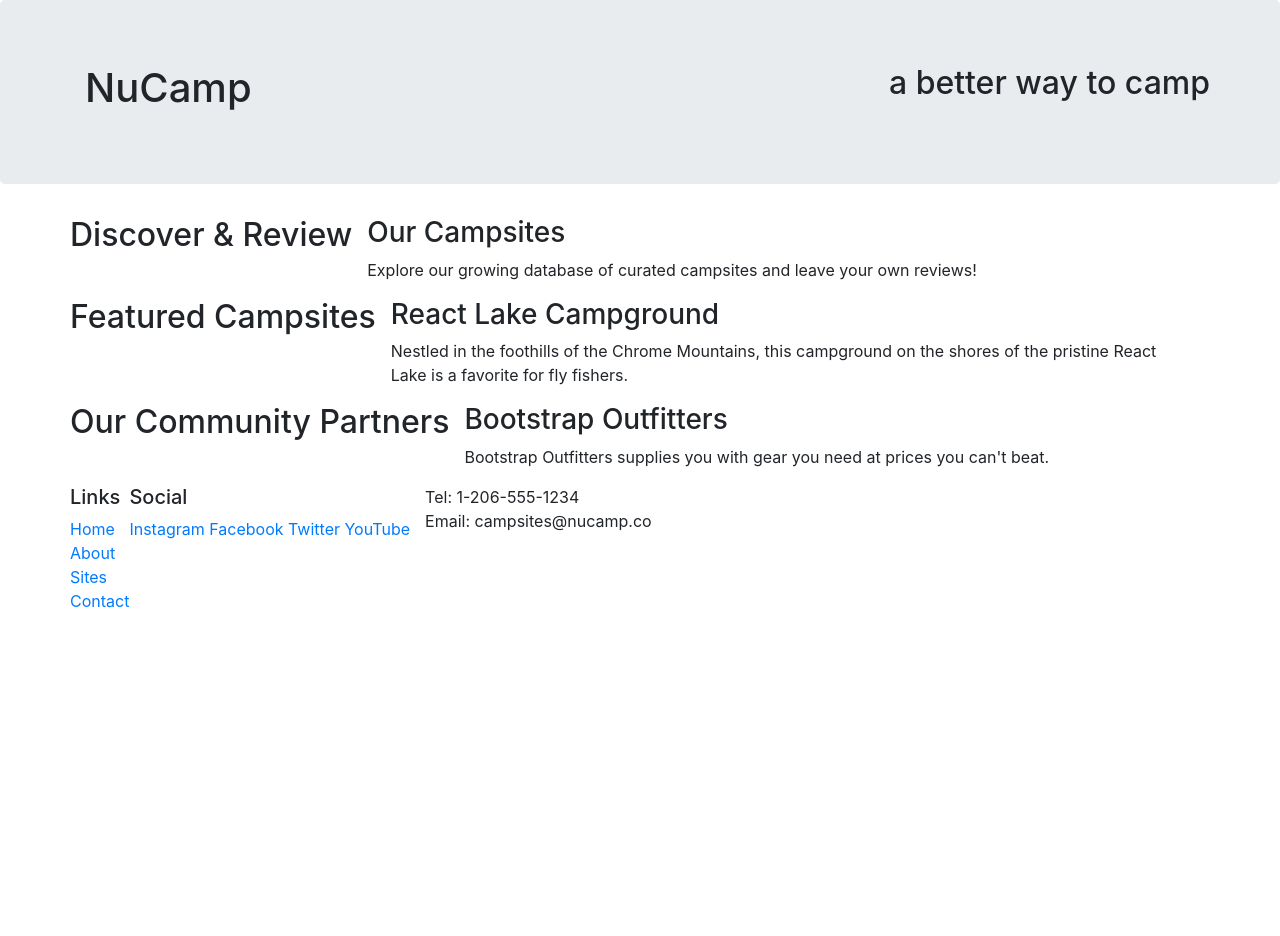
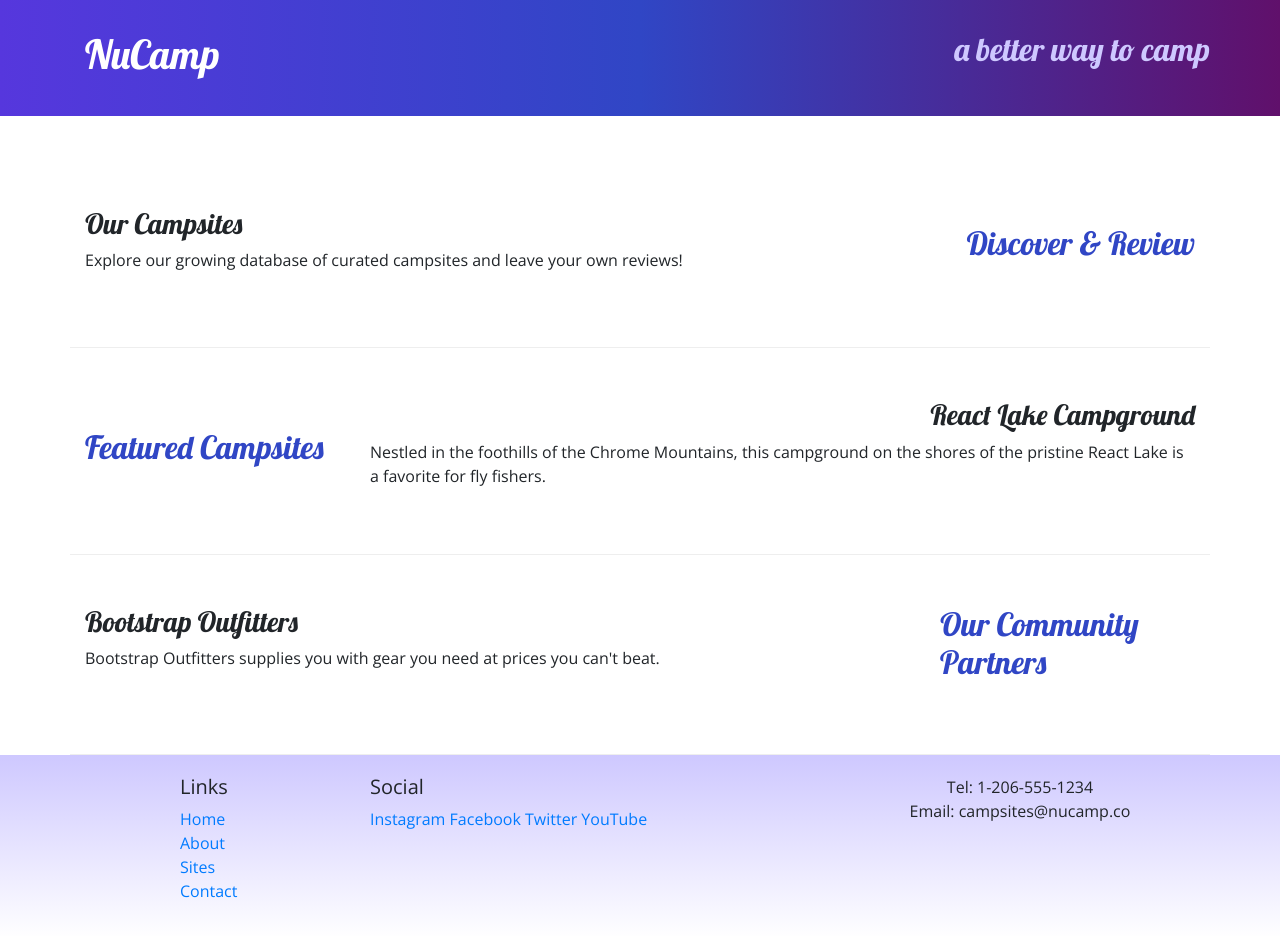
Before and after one commit to Pracasap/Nucampsite, a website: page index.html in a window 1280 px wide. Before the commit the page ends 800 px from the top, so only its background shows below. Drawn offline with nearby package versions, Linux system fonts and the light colour scheme.

Commit message:
Adding Custom Styles

```diff
--- /dev/null
+++ b/css/style.css
@@ -0,0 +1,32 @@
+body {
+    font-family: "Open Sans", sans-serif;
+}
+
+h1, h2, h3 {
+    font-family: "Lobster", cursive;
+}
+
+h2 {
+    color: #3046C5;
+}
+
+header h2 {
+    color: #CEC8FF;
+}
+
+footer {
+    background-image: linear-gradient(#CEC8FF, white);
+    padding: 20px 0;
+}
+
+.jumbotron {
+    padding: 30px;
+    background-image: linear-gradient(to right, #5637DD, #3046C5, #60106B);
+    color: white;
+}
+
+.row-content {
+    padding: 50px 0;
+    border-bottom: 1px ridge;
+    min-height: 200px;
+}
--- a/index.html
+++ b/index.html
@@ -9,12 +9,16 @@
         <!-- Bootstrap CSS -->
         <link rel="stylesheet" href="node_modules/bootstrap/dist/css/bootstrap.min.css" />
 
+        <!-- Additional CSS must be placed after Bootstrap CSS -->
+        <link rel="stylesheet" href="https://fonts.googleapis.com/css?family=Lobster|Open+Sans" />
+        <link rel="stylesheet" href="css/style.css" />
+
         <title>NuCamp: A Better Way To Camp</title>
     </head>
 
 <body>
 
-    <header class="jumbotron">
+    <header class="jumbotron jumbotron-fluid">
         <div class="container">
             <div class="row">
                 <div class="col"><h1>NuCamp</h1></div>
@@ -24,9 +28,9 @@
     </header>
 
     <div class="container">
-        <div class="row">
-            <div class="col-sm-4.order-sm-last.col-md-3">
-                <h2>Discover & Review</h2>
+        <div class="row row-content align-items-center">
+            <div class="col-sm-4 order-sm-last col-md-3">
+                <h2 class="text-sm-right">Discover & Review</h2>
             </div>
             <div class="col">
                 <h3>Our Campsites</h3>
@@ -34,18 +38,18 @@
             </div>
         </div>
 
-        <div class="row">
-            <div class="col-sm-4.col-md-3">
+        <div class="row row-content align-items-center">
+            <div class="col-sm-4 col-md-3">
                 <h2>Featured Campsites</h2>
             </div>
             <div class="col">
-                <h3>React Lake Campground</h3>
+                <h3 class="text-sm-right">React Lake Campground</h3>
                 <p>Nestled in the foothills of the Chrome Mountains, this campground on the shores of the pristine React Lake is a favorite for fly fishers.</p>
             </div>
         </div>
 
-        <div class="row">
-            <div class="col-sm-4.order-sm-lastcol-md-3">
+        <div class="row row-content">
+            <div class="col-sm-4 order-sm-last col-md-3">
                 <h2>Our Community Partners</h2>
             </div>
             <div class="col">
@@ -58,7 +62,7 @@
     <footer>
         <div class="container">
             <div class="row">
-                <div class="col-4.col-sm-2.offset-1">
+                <div class="col-4 col-sm-2 offset-1">
                     <h5>Links</h5>
                     <ul class="list-unstyled">
                         <li><a href="#">Home</a></li>
@@ -67,14 +71,14 @@
                         <li><a href="#">Contact</a></li>
                     </ul>
                 </div>
-                <div class="col-6.col-sm-5">
+                <div class=" col-sm-5">
                     <h5>Social</h5>
                     <a href="http://instagram.com/">Instagram</a>
                     <a href="http://facebook.com/">Facebook</a>
                     <a href="http://twitter.com/">Twitter</a>
                     <a href="http://youtube.com/">YouTube</a>
                 </div>
-                <div class="col-sm-4">
+                <div class="col-sm-4 text-center">
                     Tel: 1-206-555-1234<br />
                     Email: campsites@nucamp.co
                 </div>
```
